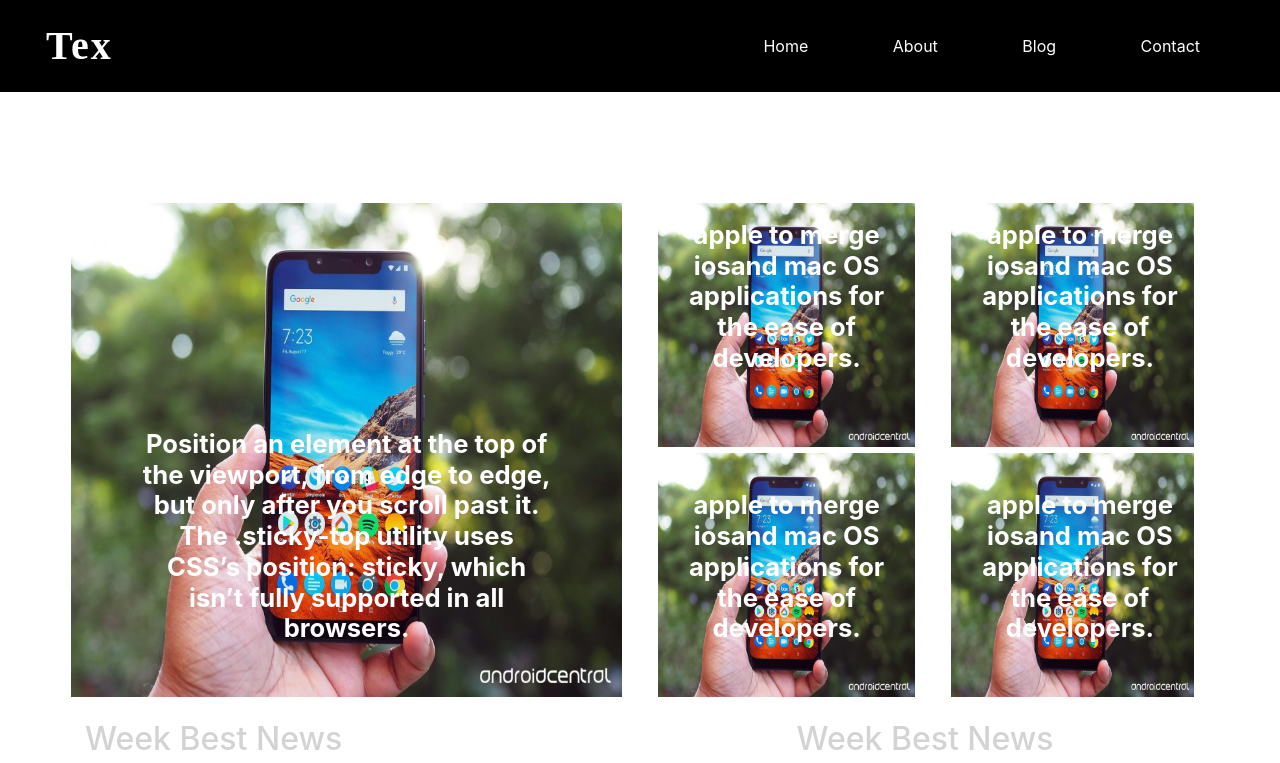
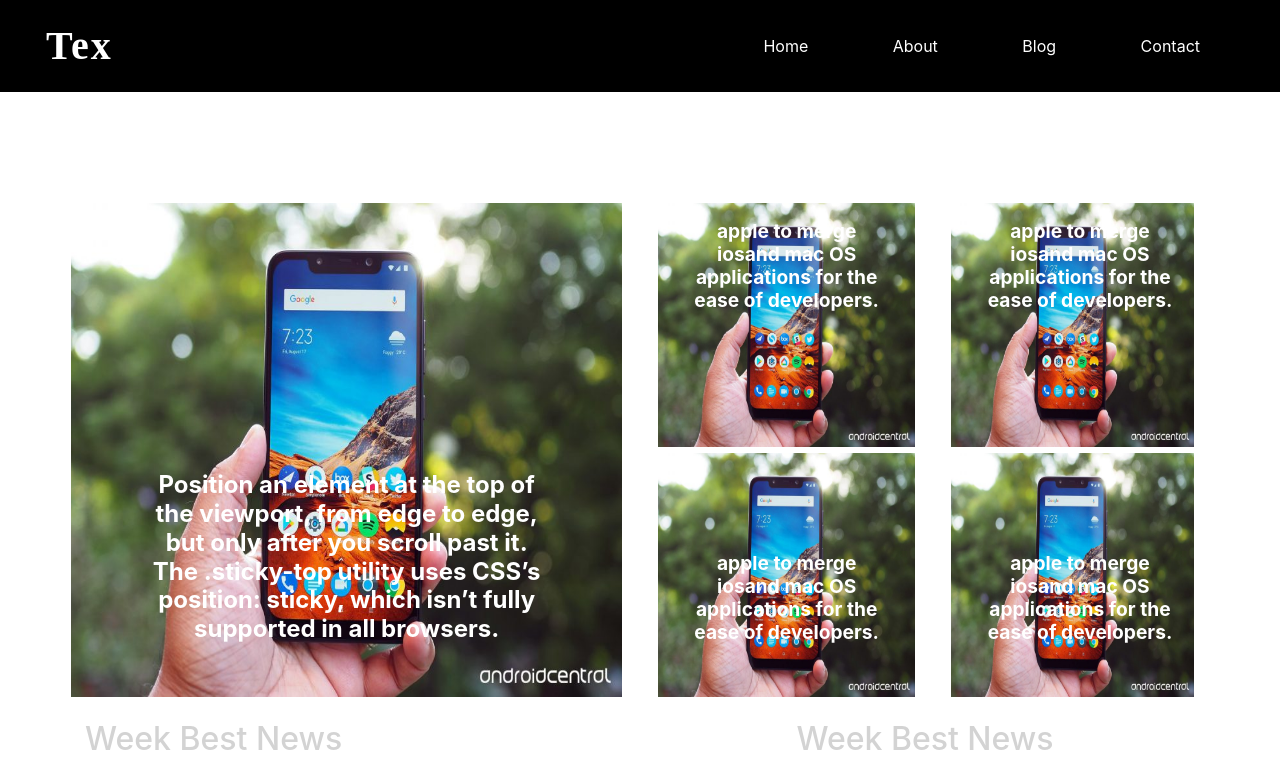
Before and after one commit to hafiska456/hafiska456.github.io, a plain HTML site: page index.html in a window 1280 px wide. Shown: the top 763 px of the page. Drawn offline with nearby package versions, Linux system fonts and the light colour scheme; no server answers.

Commit message:
Update index.html

```diff
--- a/index.html
+++ b/index.html
@@ -38,7 +38,7 @@
 				<a class="lightbox" href="index.html">
 					<img id ="firstImage" class="img-fluid image img-responsive "  src="images/img.jpg">
 						<div class=" justify-content-center carousel-caption" >
-							<p id="first1" class="d-block text-center "style="text-align:center;font-size:2vw;line-height:1.2; font-weight: bold;">Position an element at the top of the viewport, from edge to edge, but only after you scroll past it. The .sticky-top utility uses CSS’s position: sticky, which isn’t fully supported in all browsers.</p>
+							<p id="first1" class="d-block text-center "style="text-align:center;font-size:1.5rem;line-height:1.2; font-weight: bold;">Position an element at the top of the viewport, from edge to edge, but only after you scroll past it. The .sticky-top utility uses CSS’s position: sticky, which isn’t fully supported in all browsers.</p>
 						</div>
 				</a>
 			</div>
@@ -47,7 +47,7 @@
 					<a class="lightbox" href="https://www.androidauthority.com/">
 						<img id ="secondImage" class="img-fluid image img-responsive " src="images/img.jpg">
 						<div class=" carousel-caption box h-100 d-flex  flex-column" >
-							<p id="second1"  class="  "style="padding-top:20px;text-align:center;font-size:2vw;line-height:1.2; font-weight: bold;">apple to merge iosand mac OS applications for the ease of  developers.</p>
+							<p id="second1"  class="  "style="padding-top:20px;text-align:center;font-size:1.2rem;line-height:1.2; font-weight: bold;">apple to merge iosand mac OS applications for the ease of  developers.</p>
 						</div>
 					</a>
 				</div>
@@ -55,7 +55,7 @@
 					<a class="lightbox" href="https://www.androidauthority.com/">
 						<img id ="thirdImage" class="img-fluid image img-responsive " src="images/img.jpg">
 						<div class="justify-content-center carousel-caption 	" >
-							<p id="third1"  class="d-block text-center nounderline  "style="text-align:center;font-size:2vw;line-height:1.2; font-weight: bold;">apple to merge iosand mac OS applications for the ease of  developers.</p>
+							<p id="third1"  class="d-block text-center nounderline  "style="text-align:center;font-size:1.2rem;line-height:1.2; font-weight: bold;">apple to merge iosand mac OS applications for the ease of  developers.</p>
 						</div>
 					</a>
 				</div>
@@ -65,7 +65,7 @@
 					<a class="lightbox" href="https://www.androidauthority.com/">
 						<img id ="fourthImage" class="img-fluid image img-responsive " src="images/img.jpg">
 						<div class=" carousel-caption box h-100 d-flex  flex-column" >
-							<p id="fourth1"  class="d-block text-center nounderline "style="padding-top:20px;text-align:center;font-size:2vw;line-height:1.2; font-weight: bold;">apple to merge iosand mac OS applications for the ease of  developers.</span></p>
+							<p id="fourth1"  class="d-block text-center nounderline "style="padding-top:20px;text-align:center;font-size:1.2rem;line-height:1.2; font-weight: bold;">apple to merge iosand mac OS applications for the ease of  developers.</span></p>
 						</div>
 					</a>
 				</div>
@@ -73,7 +73,7 @@
 					<a class="lightbox" href="https://www.androidauthority.com/">
 						<img id ="fifthImage" class="img-fluid image img-responsive " src="images/img.jpg">
 						<div class="justify-content-center carousel-caption" >
-							<p id="fifth1"  class="d-block text-center nounderline "style="text-align:center;font-size:2vw;line-height:1.2; font-weight: bold;">apple to merge iosand mac OS applications for the ease of  developers.</span></p>
+							<p id="fifth1"  class="d-block text-center nounderline "style="text-align:center;font-size:1.2rem;line-height:1.2; font-weight: bold;">apple to merge iosand mac OS applications for the ease of  developers.</span></p>
 						</div>
 					</a>
 				</div>
```
